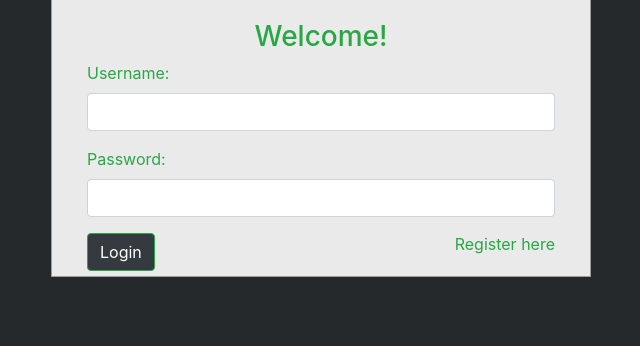
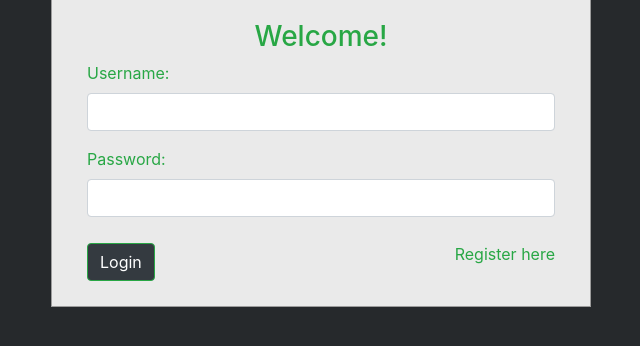
Before and after one commit to Matt-Farncomb/Goal_Tracker, a Django app: page /home/login/ in a window 1280 px wide. Shown: the part 211-557 px from the top of the page, without its empty margins (319-959 px from the left). Run offline with Django 3.2, Linux system fonts and the light colour scheme; parts of the project's set-up code (start-up, migrations or seed data) failed here and were passed over; some libraries are stand-ins or nearby versions.

Commit message:
fix bugs

```diff
--- a/goals/static/goals/styles/login.css
+++ b/goals/static/goals/styles/login.css
@@ -12,17 +12,21 @@ body {
     /* height: 320px; */
     border: 1px solid #9C9C9C;
     background-color: #EAEAEA;
+    height: fit-content;
   }
 
   #form-box > form {
-    padding: 20px;
+    padding: 20px 20px 0px 20px;
     color:#28a745 !important;
   }
 
   #register-link {
-    margin-top: -55px;
+    margin-top: -75px;
+    padding-bottom: 40px;
   }
 
   .btn {
       background-color: #343a40 !important;
+      margin-bottom: 20px;
+      margin-top:10px;
   }
--- a/goals/static/goals/styles/main.css
+++ b/goals/static/goals/styles/main.css
@@ -24,6 +24,10 @@ header {
    width: 100%;
    background-color: #343a40;
 
+}
+
+#nav-title {
+    color:rgba(255,255,255,.5);
 }
 
 
--- a/goals/templates/goals/base.html
+++ b/goals/templates/goals/base.html
@@ -6,9 +6,9 @@
     {% load static %}
     {% comment %} <script src="{% static 'goals/scripts/main.js' %}"></script>
     <script src="{% static 'goals/scripts/Goal.js' %}"></script> {% endcomment %}
+    <script src="//cdnjs.cloudflare.com/ajax/libs/jquery/3.2.1/jquery.min.js"></script>
     <link href="//maxcdn.bootstrapcdn.com/bootstrap/4.1.1/css/bootstrap.min.css" rel="stylesheet" id="bootstrap-css">
     <script src="//maxcdn.bootstrapcdn.com/bootstrap/4.1.1/js/bootstrap.min.js"></script>
-    <script src="//cdnjs.cloudflare.com/ajax/libs/jquery/3.2.1/jquery.min.js"></script>
     <script src="https://kit.fontawesome.com/e368562f24.js" crossorigin="anonymous"></script>
 
     {% block head %}
--- a/goals/templates/goals/goal.html
+++ b/goals/templates/goals/goal.html
@@ -15,7 +15,7 @@
 <div id="body-content">
    <header>
         <nav id="header-element" class="navbar navbar-dark bg-dark">
-            <li id="nav-title" class=" nav-item navbar-nav col-7 col-lg-9 "><a class="nav-link" href="#"> {{ user.username }}'s Goal Tracker</a></li>
+            <li id="nav-title" class=" nav-item navbar-nav col-7 col-lg-9 ">{{ user.username }}'s Goal Tracker</li>
             <li class="nav-button logout nav-item navbar-nav col-2 col-lg-1 "><a class="nav-link" href="{% url 'logout' %}">Logout</a></li>
           </nav>
     </header>
@@ -71,7 +71,7 @@
             <input class="parent_id_input" type="number" name="parent" hidden>
             <input class="depth_id_input" type="number" name="depth_id" value="0" hidden>
 
-                <input id="add-goal-input-box" class="form-control mr-2" type="text" placeholder="Add Goal" name="new_goal">
+                <input id="add-goal-input-box" class="form-control mr-2" type="text" placeholder="Add Goal" name="new_goal" autocomplete="off">
                 <button id="add-goal_button" class="btn btn-outline-secondary my-2 my-sm-0" type="submit">+</button>
         </form>
         <footer>
--- a/goals/templates/goals/user_pw.html
+++ b/goals/templates/goals/user_pw.html
@@ -4,5 +4,5 @@
 </div>
 <div class="form-group">
     <label for="password" class="text-success">Password:</label><br>
-    <input type="text" name="password" id="password" class="form-control">
+    <input type="password" name="password" id="password" class="form-control">
 </div>
--- a/nyer_tracker/settings.py
+++ b/nyer_tracker/settings.py
@@ -25,7 +25,7 @@ SECRET_KEY = 'f0qg=c@e3ej486s9v_)01&fm$vm6f8$g38q5a4*rj0oh!bs17h'
 # SECURITY WARNING: don't run with debug turned on in production!
 DEBUG = True
 
-ALLOWED_HOSTS = ["goal-tracker-101.herokuapp.com"]
+ALLOWED_HOSTS = ["goal-tracker-101.herokuapp.com", "127.0.0.1"]
 
 
 # Application definition
```
Also changed, not shown: goals/static/goals/scripts/main.js (+6 -3 lines).
